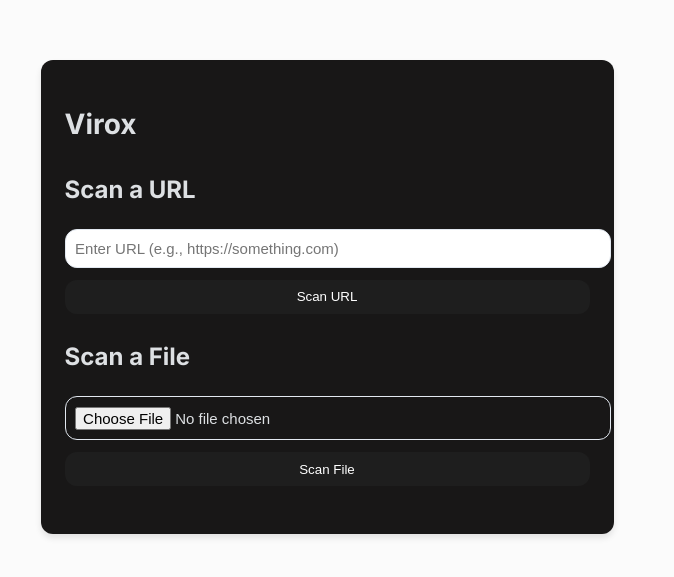
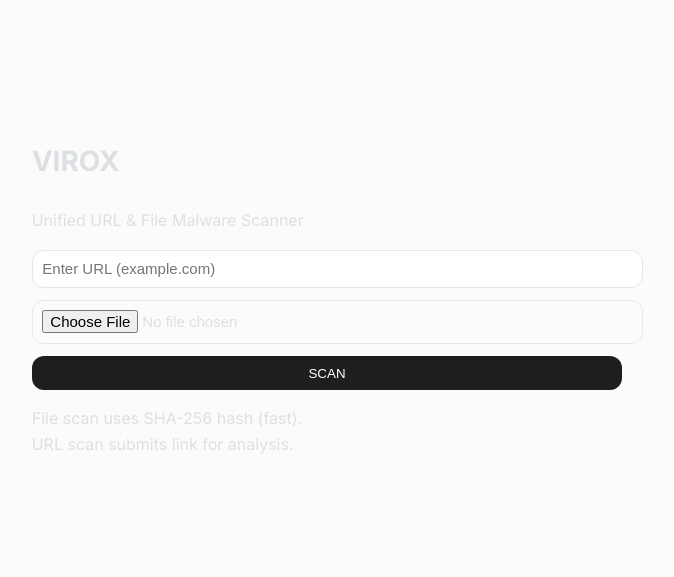
Before and after one commit to thekenophile/test, a website: page index.html in a window 1280 px wide. Shown: the part 103-680 px from the top of the page, without its empty margins (313-987 px from the left). Drawn offline with Linux system fonts and the light colour scheme.

Commit message:
Refactor index.html for improved layout and functionality
Updated the HTML structure and content for Virox.

```diff
--- a/index.html
+++ b/index.html
@@ -1,51 +1,36 @@
 <!DOCTYPE html>
 <html lang="en">
-
 <head>
     <meta charset="UTF-8">
+    <title>Virox</title>
     <meta name="viewport" content="width=device-width, initial-scale=1.0">
     <link rel="stylesheet" href="style.css">
-    <title>Virox</title>
- <!-- add icon ko lagi -->
+      <!-- add icon ko lagi -->
     <link rel="icon" href="virox.png"
         type="image/x-icon" />
-
-
-
-
 </head>
-
 <body>
 
-    <div class="container">
-        <h1>Virox</h1>
+<div class="app">
+    <h1 class="glow">VIROX</h1>
+    <p class="tagline">Unified URL & File Malware Scanner</p>
 
-        <section>
-            <h2>Scan a URL</h2>
-            <input type="text" id="urlInput" placeholder="Enter URL (e.g., https://something.com)">
-            <button onclick="scanURL()">Scan URL</button>
-        </section>
+    <!-- URL input -->
+    <input type="text" id="urlInput" placeholder="Enter URL (example.com)">
 
-        <section>
-            <h2>Scan a File</h2>
-            <input type="file" id="fileInput">
-            <button onclick="scanFile()">Scan File</button>
-        </section>
+    <!-- File input -->
+    <input type="file" id="fileInput">
 
-        <div id="result"></div>
+    <button onclick="startScan()">SCAN</button>
 
-        <div id="fullReportModal" class="modal">
-            <div class="modal-content">
-                <span class="close" onclick="closeModal()">&times;</span>
-                <h2>Full Report</h2>
-                <div id="fullReportContent"></div>
-            </div>
-        </div>
+    <div id="result"></div>
 
-    </div>
+    <p class="note">
+        File scan uses SHA-256 hash (fast).<br>
+        URL scan submits link for analysis.
+    </p>
+</div>
 
-
-    <script src="script.js"></script>
+<script src="script.js"></script>
 </body>
-
 </html>
```
